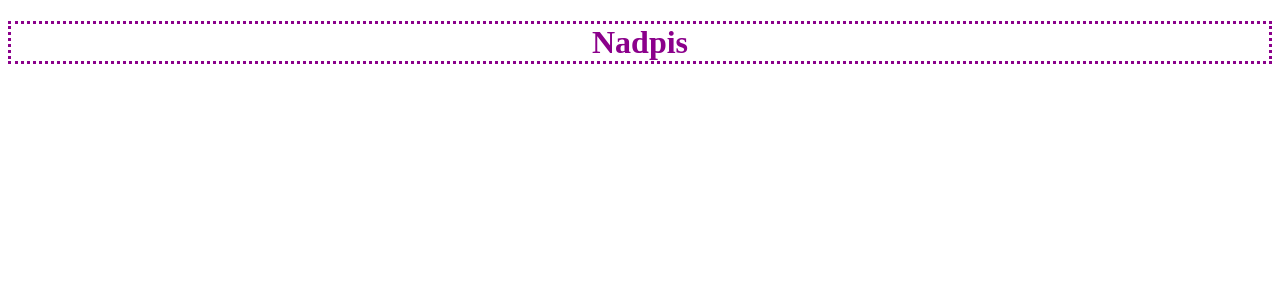
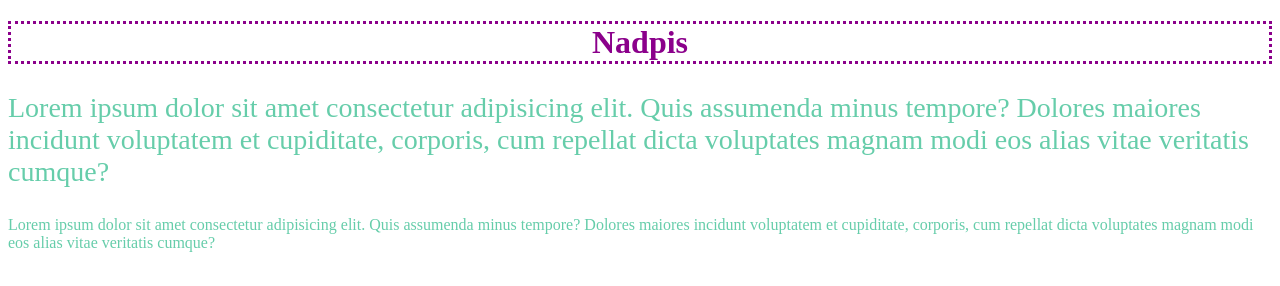
Before and after one commit to Lukas-Novotny/css-1, a plain HTML site: page index.html in a window 1280 px wide. Drawn offline with Linux system fonts and the light colour scheme.

Commit message:
colors_and_sizes

```diff
--- a/index.html
+++ b/index.html
@@ -1,5 +1,6 @@
 <!DOCTYPE html>
 <html lang="en">
+
 <head>
     <meta charset="UTF-8">
     <meta http-equiv="X-UA-Compatible" content="IE=edge">
@@ -8,7 +9,19 @@
 
     <link rel="stylesheet" href="style.css">
 </head>
+
 <body>
     <h1>Nadpis</h1>
+    <p id="first" class="text">
+        Lorem ipsum dolor sit amet consectetur adipisicing elit. Quis assumenda minus tempore? Dolores maiores incidunt
+        voluptatem et cupiditate, corporis, cum repellat dicta voluptates magnam modi eos alias vitae veritatis cumque?
+
+    </p>
+    <p class="text">
+        Lorem ipsum dolor sit amet consectetur adipisicing elit. Quis assumenda minus tempore? Dolores maiores incidunt
+        voluptatem et cupiditate, corporis, cum repellat dicta voluptates magnam modi eos alias vitae veritatis cumque?
+
+    </p>
 </body>
+
 </html>
--- a/style.css
+++ b/style.css
@@ -3,6 +3,18 @@ h1 {
     text-align: center;
     border-style:dotted;
 
+}
+
+.text{
+color:mediumaquamarine;
 
 
 }
+
+#first
+{
+font-size: 28px;
+
+
+}
+}
```
